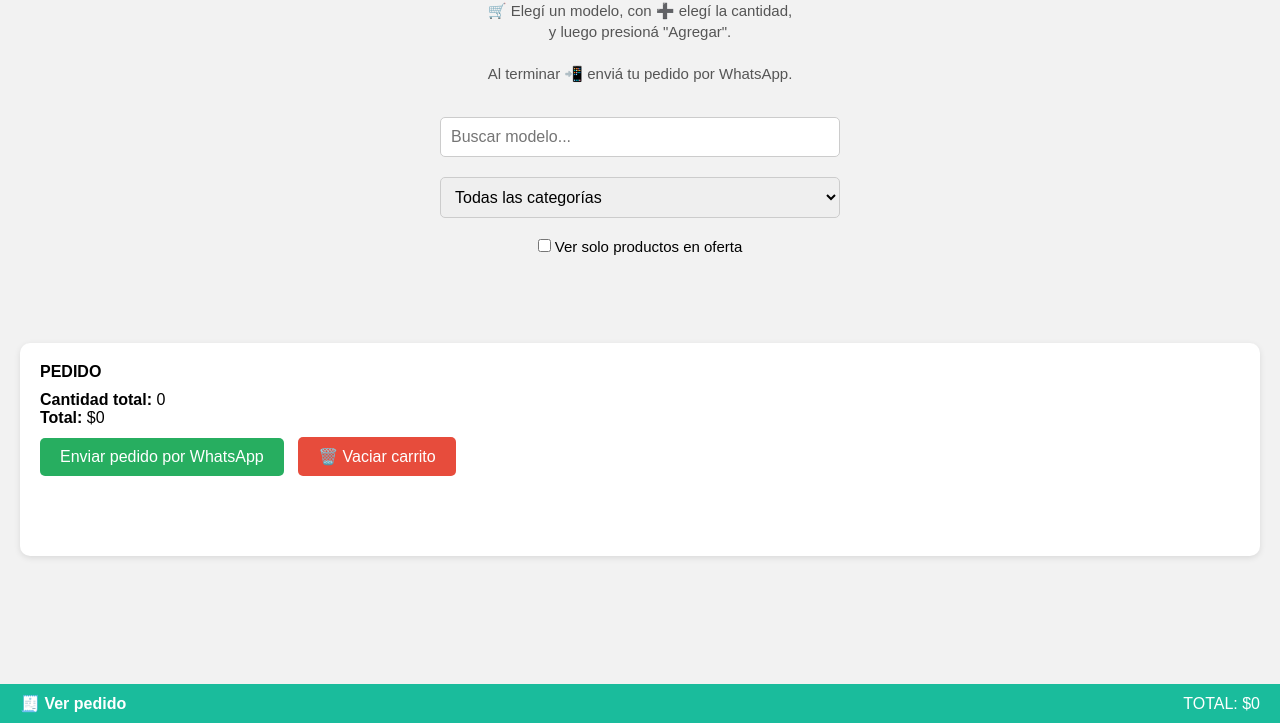
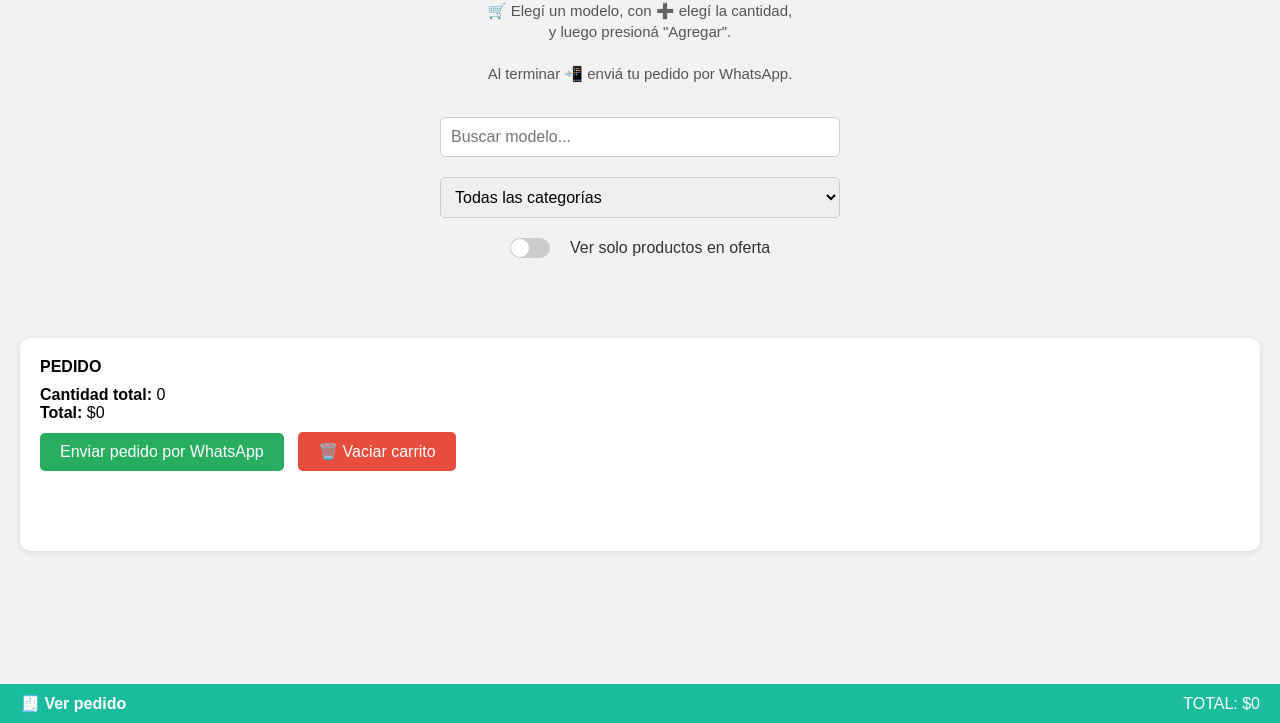
Before and after one commit to leonardonicolasrusso/listaGremio, a plain HTML site: page index.html in a window 1280 px wide. Shown: the part 77-800 px from the top of the page. Drawn offline with Linux system fonts and the light colour scheme; no server answers.

Commit message:
actualizacion de boton on off oferta OK

```diff
--- a/index.html
+++ b/index.html
@@ -81,6 +81,55 @@
   z-index: 10;
 }
 
+ .filtro-oferta {
+  display: flex;
+  justify-content: center;
+  align-items: center;
+  gap: 10px;
+  margin-bottom: 20px;
+  font-size: 15px;
+  color: #333;
+}
+
+.toggle-oferta {
+  width: 40px;
+  height: 20px;
+  background: #ccc;
+  border-radius: 20px;
+  position: relative;
+  cursor: pointer;
+  border: none;
+  margin-right: 10px;
+  vertical-align: middle;
+}
+.toggle-oferta::before {
+  content: "";
+  width: 18px;
+  height: 18px;
+  background: white;
+  border-radius: 50%;
+  position: absolute;
+  top: 1px;
+  left: 1px;
+  transition: 0.2s;
+}
+.toggle-oferta.active {
+  background: #2ecc71;
+}
+.toggle-oferta.active::before {
+  transform: translateX(20px);
+}
+.oferta-label2 {
+  font-size: 16px;
+  vertical-align: middle;
+}
+.filtro-oferta {
+  display: flex;
+  justify-content: center;
+  align-items: center;
+  margin-bottom: 20px;
+}
+
 
 
 
@@ -103,10 +152,11 @@
   <option value="">Todas las categorías</option>
 </select>
 
-  <label style="display:block; margin: 10px auto; text-align: center; font-size: 15px;">
-  <input type="checkbox" id="ofertaFiltro" onchange="filtrarProductos()" />
-  Ver solo productos en oferta
-</label><br/>
+<div class="filtro-oferta">
+  <input type="checkbox" id="ofertaFiltro" onchange="filtrarProductos()" style="display:none;" />
+  <button id="btnOferta" onclick="toggleOferta()" class="toggle-oferta"></button>
+  <label for="btnOferta" class="oferta-label2">Ver solo productos en oferta</label>
+</div>
 
 
 
@@ -326,6 +376,8 @@ function filtrarProductos() {
   productGrid.innerHTML = "";
   let hayCoincidencias = false;
   products.forEach(product => {
+    if (soloOfertas && !product.oferta) return;
+
     if (
   product.name.toLowerCase().includes(texto) &&
   (categoriaSeleccionada === "" || product.category === categoriaSeleccionada) &&
@@ -404,6 +456,25 @@ function scrollToTop() {
   window.scrollTo({ top: 0, behavior: "smooth" });
 }
 
+  let soloOfertas = false;
+
+function toggleOferta() {
+  soloOfertas = !soloOfertas;
+  const btn = document.getElementById("btnOferta");
+  btn.classList.toggle("activa", soloOfertas);
+  filtrarProductos();
+}
+
+  function toggleOferta() {
+  const toggle = document.getElementById("btnOferta");
+  const checkbox = document.getElementById("ofertaFiltro");
+  checkbox.checked = !checkbox.checked;
+  toggle.classList.toggle("active");
+  filtrarProductos();
+}
+
+
+
 </script>
   <div id="toast" style="display:none; position: fixed; bottom: 80px; left: 50%; transform: translateX(-50%);
 background-color: #2ecc71; color: white; padding: 12px 20px; border-radius: 6px; font-size: 16px;
```
